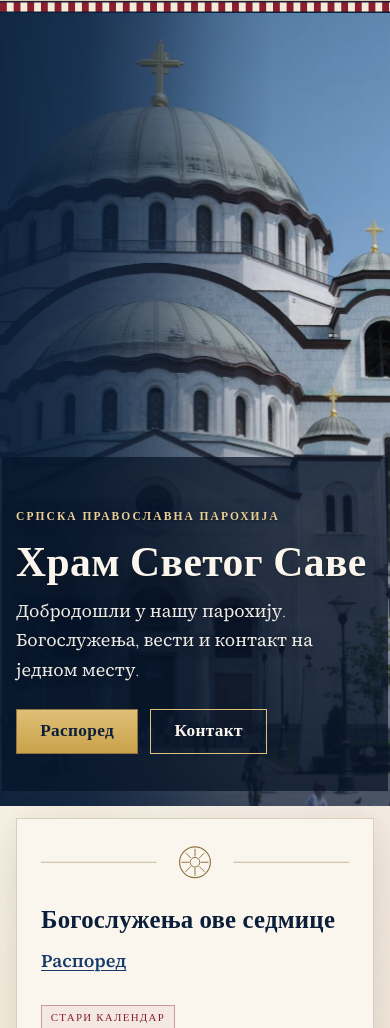
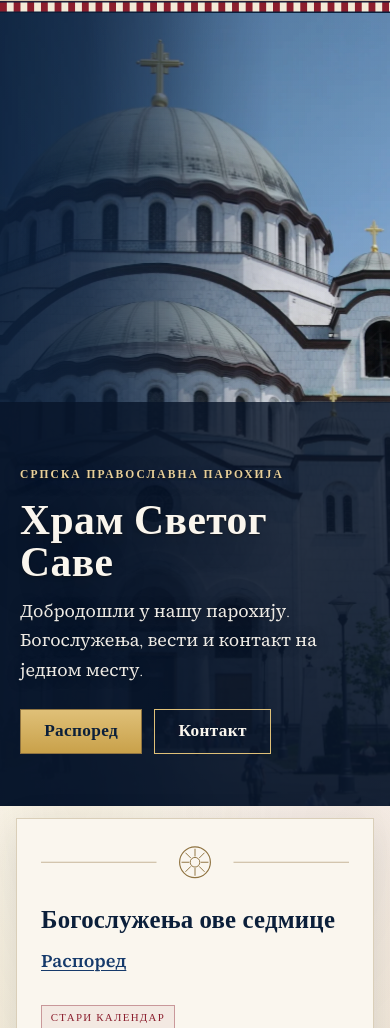
Before and after one commit to aegger91/parish-template-lavra, an Astro site: page /sr in a window 390 px wide. Shown: the part 72-1100 px from the top of the page. Built offline with nearby package versions, Linux system fonts and the light colour scheme; Astro itself is replaced by a stand-in of ours.

Commit message:
Left-align hero copy into dark scrim for readable eyebrow
Keep the gold parish line over the darkened left panel instead of the
bright central facade, with a solid local text backdrop.

Co-authored-by: aegger91 <aegger91@users.noreply.github.com>

```diff
--- a/src/styles/home.css
+++ b/src/styles/home.css
@@ -57,10 +57,13 @@
   position: relative;
   z-index: 2;
   width: min(100% - 2rem, var(--page));
+  /* Left-align into the dark scrim (not centered over pale stone) */
   margin-inline: auto;
+  margin-left: max(1rem, calc((100% - min(100% - 2rem, var(--page))) / 2));
   padding-block: var(--space-8) var(--space-7);
+  padding-inline: 0.25rem 1rem;
   animation: brandReveal 0.9s ease both;
-  max-width: min(36rem, 92%);
+  max-width: min(34rem, 92%);
 }
 
 /* Local panel behind copy: keeps gold eyebrow readable on pale masonry */
@@ -68,21 +71,21 @@
   content: '';
   position: absolute;
   z-index: -1;
-  inset: 10% -8% 6% -10%;
-  background: linear-gradient(
-    90deg,
-    rgb(8 20 40 / 0.78) 0%,
-    rgb(8 20 40 / 0.62) 55%,
-    rgb(8 20 40 / 0.2) 100%
-  );
-  filter: blur(0.5px);
+  inset: 6% -12% 2% -14%;
+  background: rgb(8 20 40 / 0.78);
   pointer-events: none;
 }
 
-@media (max-width: 600px) {
+@media (max-width: 768px) {
+  .home-hero__content {
+    margin-left: auto;
+    margin-right: auto;
+    max-width: min(100% - 2rem, 34rem);
+  }
+
   .home-hero__content::before {
-    inset: 8% -4% 4% -4%;
-    background: rgb(8 20 40 / 0.72);
+    inset: 4% -6% 0 -6%;
+    background: rgb(8 20 40 / 0.8);
   }
 }
 
```
